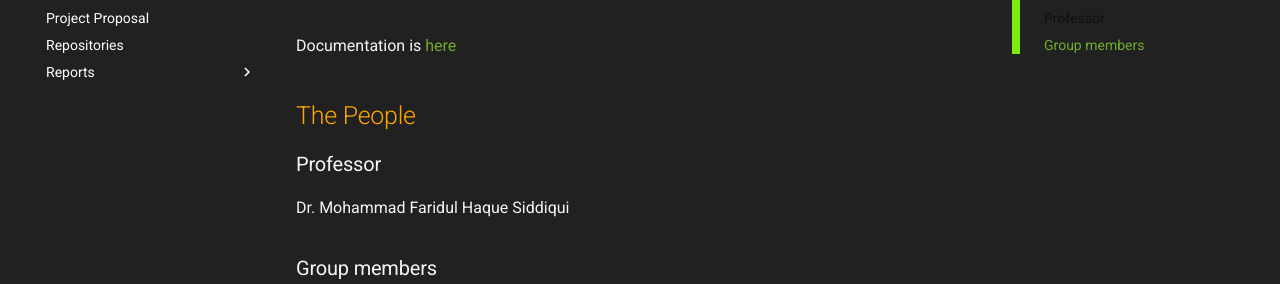
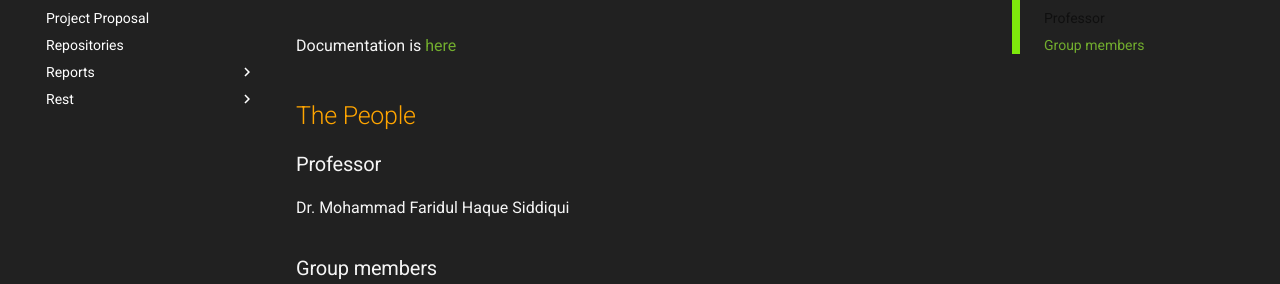
Before and after one commit to FoodMobile/Docs, an MkDocs documentation site: the page built from docs/index.md, in a window 1280 px wide. Shown: the part 147-431 px from the top of the page. Built offline with MkDocs 1.6.1 and Material for MkDocs 9.7.7, drawn with Linux system fonts in a browser that asks for light colours; comment, search, counter and statistics services are not loaded.

Commit message:
Added rest api/interface to show up

```diff
--- a/mkdocs.yml
+++ b/mkdocs.yml
@@ -7,8 +7,9 @@ nav:
     - Repositories: repos.md
     - Reports:
         - 2/06/2020: reports/2-6-2020.md
-    # - Rest Interface:
-    #     - User: api/user.md
+    - Rest:
+        - API: rest_api.md
+        - Interface: rest_interface.md
 
 theme:
   name: 'material'
```
